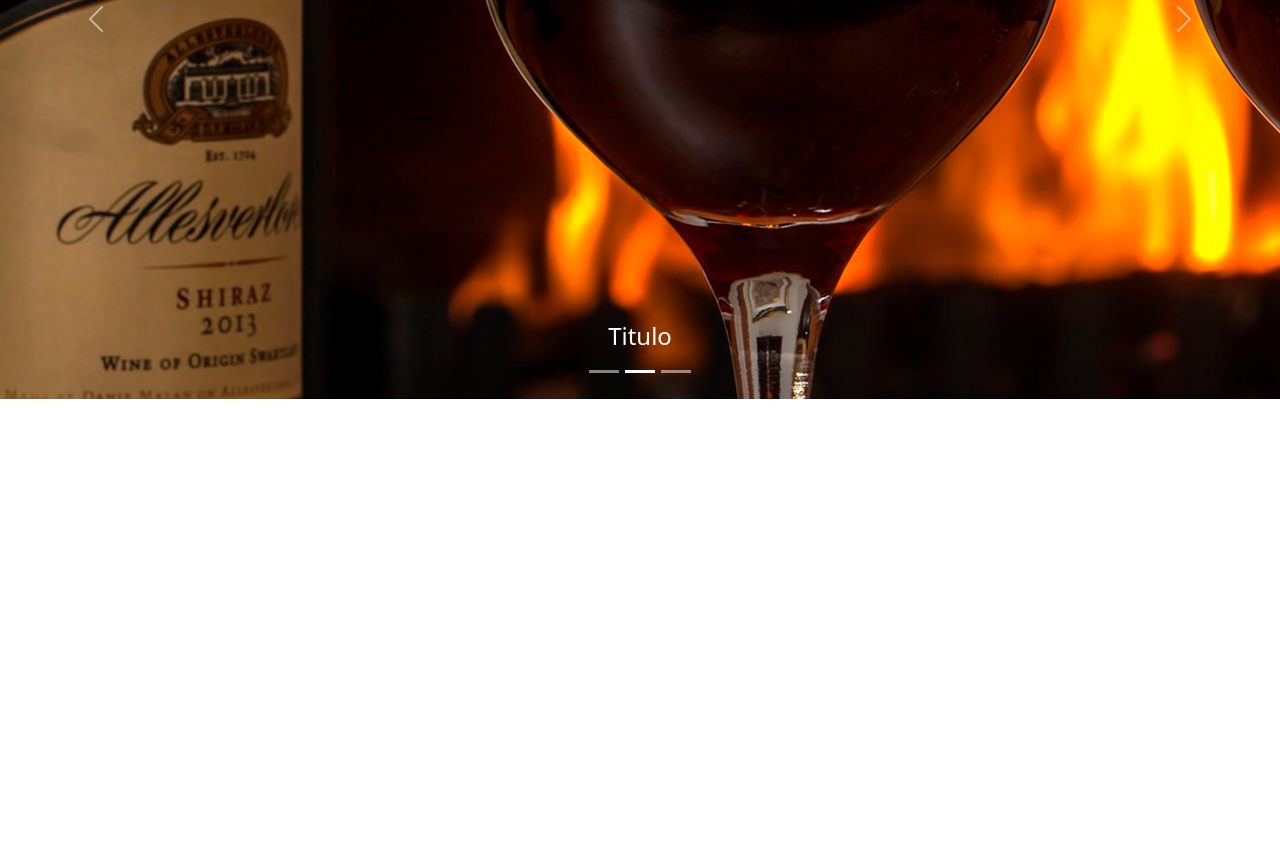
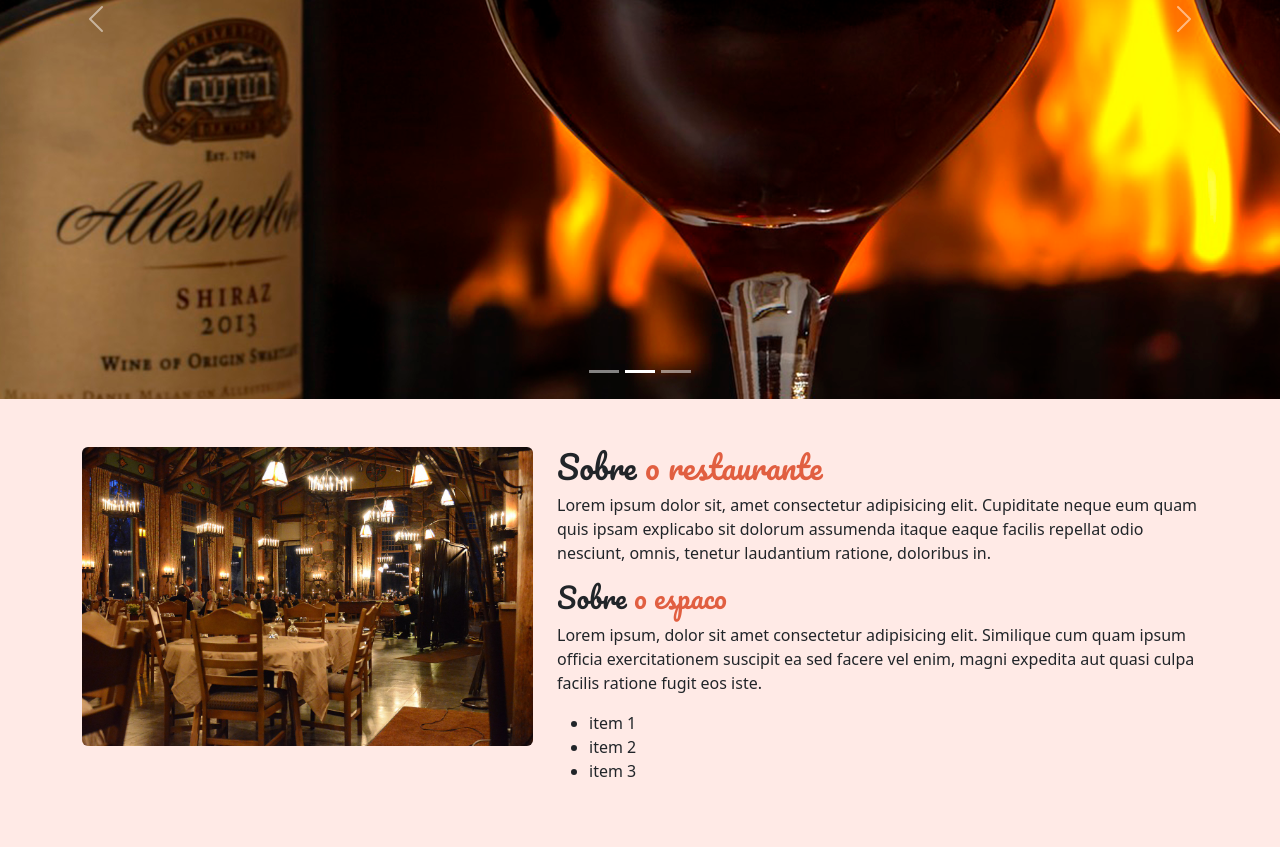
Before and after one commit to TallysonFreitas/Restaurante-ebac, a plain HTML site: page index.html in a window 1280 px wide. Shown: the part 449-1296 px from the top of the page. Before the commit the page ends 848 px from the top, so only its background shows below. Drawn offline with nearby package versions, Linux system fonts and the light colour scheme.

Commit message:
sobre o restaurante

```diff
--- a/index.html
+++ b/index.html
@@ -10,7 +10,7 @@
     <link rel="stylesheet" href="style.css">
 </head>
 <body>
-    <header class="navbar navbar-expand-lg stycky-top p-4">
+    <header id="cabecalho" class="navbar navbar-expand-lg sticky-top p-4">
         <div class="container">
             <h1 class="navbar-brand m-0">Nome do restaurante</h1>
 
@@ -21,7 +21,7 @@
             <nav class="navbar-collapse collapse justify-content-end" id="menu">
                 <ul class="nav d-block d-md-flex nav-pills">
                     <li class="nav-item fw-bold">
-                        <a class="nav-link active" href="#">
+                        <a class="nav-link" href="#sobre-o-restaurante">
                             <i class="bi bi-house-door me-1"></i>
                             Sobre o restaurante
                         </a>
@@ -48,26 +48,18 @@
             </nav>
         </div>
     </header>
+    <div data-bs-spy="scroll" data-bs-target="cabecalho">
         <section id="sobre-o-restaurante">
             <div id="carrossel" class="carousel slide" data-bs-ride="carousel">
                 <div class="carousel-inner">
                     <div class="carousel-item active" data-bs-interval="3000">
                         <img src="images/slides/slide1.png" alt="Foto interna do restaurante">
-                    <div class="carousel-caption">
-                        <h4>Titulo</h4>
-                    </div>
                     </div>
                     <div class="carousel-item" data-bs-interval="3000">
                         <img src="images/slides/slide2.png" alt="Duas tacas de vinho">
-                    <div class="carousel-caption">
-                        <h4>Titulo</h4>
-                    </div>
                     </div>
                     <div class="carousel-item" data-bs-interval="3000">
                         <img src="images/slides/slide3.png" alt="Uma mesa com comida">
-                    <div class="carousel-caption">
-                        <h4>Titulo</h4>
-                    </div>
                     </div>
                     <div>
                         <button type="button" class="carousel-control-prev" data-bs-target="#carrossel" data-bs-slide="prev">
@@ -84,7 +76,28 @@
                     </div>
                 </div>
             </div>
+            <div class="pt-5 pb-5">
+                <div class="container">
+                    <div class="row">
+                        <div class="col-md-5">
+                            <img src="images/restaurante.jpg" alt="Foto do espaco interno do restaurante" class="d-block w-100 rounded">
+                        </div>
+                        <div class="col-md-7">
+                            <h2 class="section-title">Sobre <span>o restaurante</span></h2>
+                            <p>Lorem ipsum dolor sit, amet consectetur adipisicing elit. Cupiditate neque eum quam quis ipsam explicabo sit dolorum assumenda itaque eaque facilis repellat odio nesciunt, omnis, tenetur laudantium ratione, doloribus in.</p>
+                            <h3 class="section-title">Sobre <span>o espaco</span></h3>
+                            <p>Lorem ipsum, dolor sit amet consectetur adipisicing elit. Similique cum quam ipsum officia exercitationem suscipit ea sed facere vel enim, magni expedita aut quasi culpa facilis ratione fugit eos iste.</p>
+                            <ul>
+                                <li>item 1</li>
+                                <li>item 2</li>
+                                <li>item 3</li>
+                            </ul>
+                        </div>
+                    </div>
+                </div>
+            </div>
         </section>
+    </div>
 
     <script src="lib/cdn.jsdelivr.net_npm_bootstrap@5.3.0_dist_js_bootstrap.bundle.min.js"></script>
 </body>
--- a/style.css
+++ b/style.css
@@ -28,3 +28,15 @@
 .navbar-toggler{
     background-color: #ffeae6;
 }
+
+.section-title{
+    font-family: var(--font-titulo);
+}
+
+.section-title span{
+    color: #e15f41;
+}
+
+#sobre-o-restaurante{
+    background-color: #ffeae6;
+}
```
Lines whose indentation alone changed are shown as unchanged.
